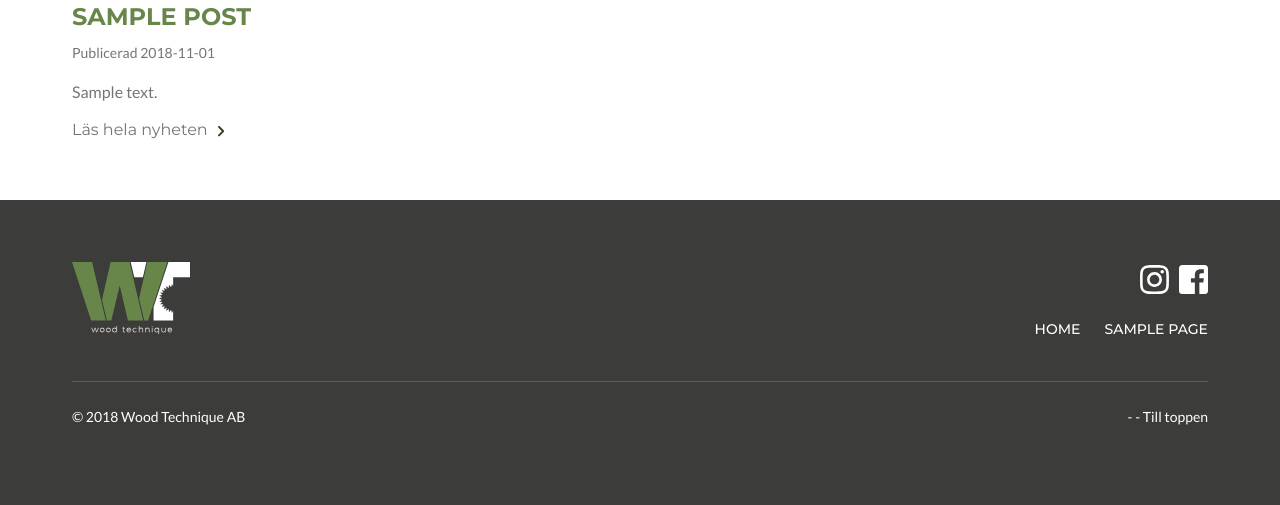
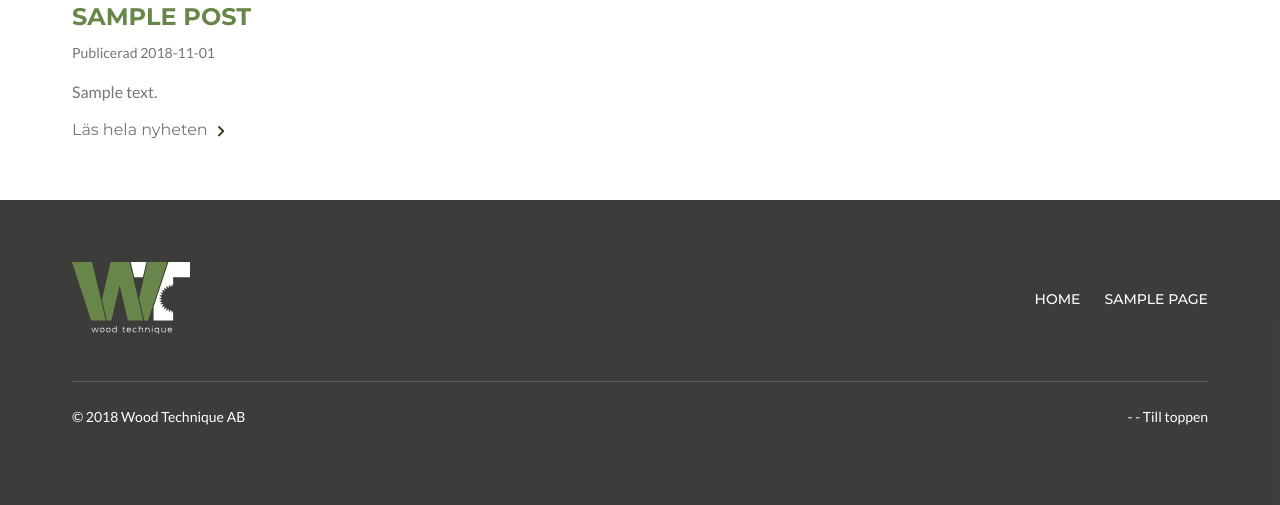
Before and after one commit to kallejy/woodtechnique, a WordPress theme: template web/app/themes/woodtech/home.php in a window 1280 px wide. Shown: the part 437-942 px from the top of the page. Run offline with PHP 8.4 and a stand-in for WordPress, Linux system fonts and the light colour scheme; the site name, menu and one post (Sample post) are stand-ins, and other content is empty.

Commit message:
Social links removed

```diff
--- a/web/app/themes/woodtech/footer.php
+++ b/web/app/themes/woodtech/footer.php
@@ -1,15 +1,15 @@
 <footer>
 	<div class="container-fluid  container">
 
-		<div class="row  border-bottom  less-padding  onblack-border  bottom-xs">
+		<div class="row  border-bottom  less-padding  onblack-border  middle-xs">
 			<div class="footer-logo  col-xs-12  col-sm-4  start-sm  center-xs  xs2">
 				<img class="branded-symbol" src="<?php bloginfo('stylesheet_directory'); ?>/assets/img/woodtechnique_logo_neg.svg" alt="Wood Technique Logotyp Negativ">
 			</div>
 			<div class="col-xs-12  col-sm-8  end-sm  center-xs">
-				<ul class="social-nav--list">
+				<!--<ul class="social-nav--list">
 					<li><a class="icon-size--small" target="_blank" href="<?php the_field('instagramlank', 'option'); ?>"><img src="<?php bloginfo('stylesheet_directory'); ?>/assets/img/instagram_logo.svg"></a></l>
 					<li><a class="icon-size--small" target="_blank" href="<?php the_field('facebooklank', 'option'); ?>"><img src="<?php bloginfo('stylesheet_directory'); ?>/assets/img/facebook_logo.svg"></a></li>
-				</ul>
+				</ul>-->
 				<?php if ( has_nav_menu( 'footer-menu' ) ) { ?>
 				<ul class="sub-nav--list">
            <?php wp_nav_menu( array( 'theme_location' => 'footer-menu', 'container' => false ) ); ?>
--- a/web/app/themes/woodtech/header.php
+++ b/web/app/themes/woodtech/header.php
@@ -31,12 +31,12 @@
   <div class="header-bg-fix"></div>
   <div class="container-fluid  container  resize">
     <div class="row  row-header">
-      <div class="main-logo  col-xs-8  col-sm-4">
+      <div class="main-logo  col-xs-8  col-sm-4  col-md-3">
         <a href="<?php echo home_url(); ?>" class="logo">
           <img src="<?php bloginfo('stylesheet_directory'); ?>/assets/img/woodtechnique_logo.svg" alt="Wood Technique Logotyp">
         </a>
       </div>
-      <nav class="main-nav  col-xs-12  col-sm-12  col-md-8  end-md  relative  resize">
+      <nav class="main-nav  col-xs-12  col-sm-12  col-md-9  end-md  relative  resize">
         <input class="toggle" id="toggle" value="menu" type="checkbox">
         <label for="toggle"><div class="burger  end-sm"></div><p>Meny</p></label>
         <?php if ( has_nav_menu( 'main-menu' ) ) { ?>
```
